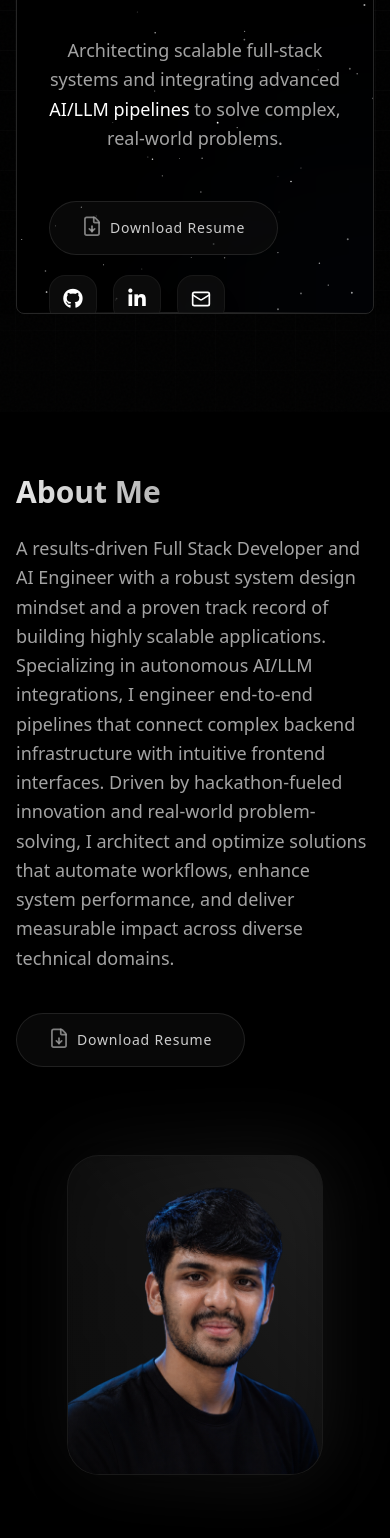
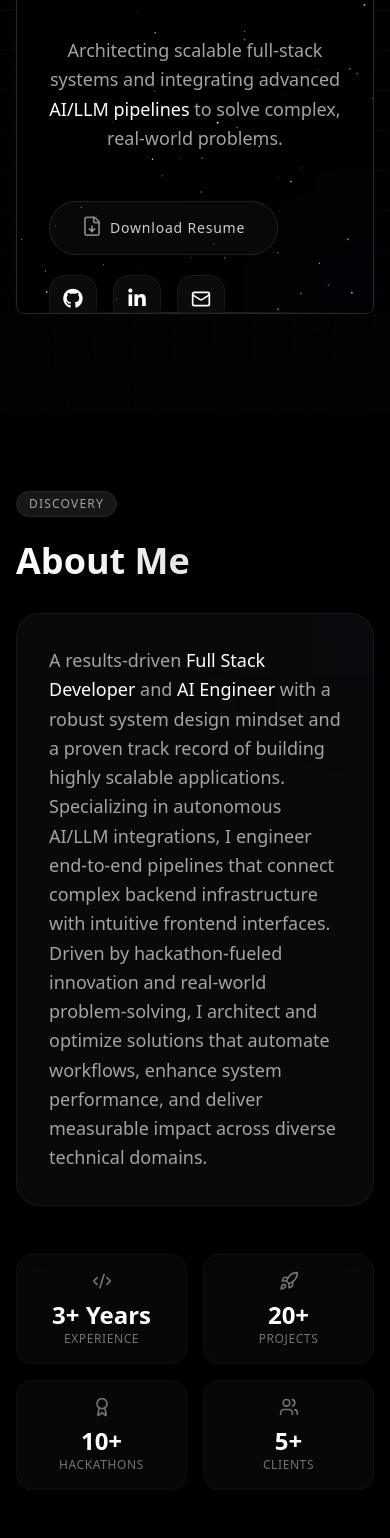
Before and after one commit to Cheezu-hub/portfolio, a React (Vite) app: page / in a window 390 px wide. Shown: the part 432-1970 px from the top of the page. Built offline with nearby package versions, Linux system fonts and the light colour scheme.

Commit message:
feat: overhaul About section with glassmorphism and interactive stats

```diff
--- a/src/components/About.tsx
+++ b/src/components/About.tsx
@@ -1,12 +1,13 @@
 import { motion } from "framer-motion";
 import { CVButton } from "@/components/ui/cv-button";
+import { Award, Code2, Rocket, Users } from "lucide-react";
 
 const containerVariants = {
   hidden: { opacity: 0 },
   visible: {
     opacity: 1,
     transition: {
-      staggerChildren: 0.2,
+      staggerChildren: 0.15,
       delayChildren: 0.1
     }
   }
@@ -14,64 +15,97 @@ const containerVariants = {
 
 const itemVariants = {
   hidden: { opacity: 0, y: 20 },
-  visible: { opacity: 1, y: 0, transition: { duration: 0.6 } }
+  visible: { opacity: 1, y: 0, transition: { duration: 0.6, ease: "easeOut" } }
 };
+
+const stats = [
+  { label: "Experience", value: "3+ Years", icon: Code2 },
+  { label: "Projects", value: "20+", icon: Rocket },
+  { label: "Hackathons", value: "10+", icon: Award },
+  { label: "Clients", value: "5+", icon: Users },
+];
 
 export function About() {
   return (
-    <section className="py-20 px-4 max-w-7xl mx-auto w-full overflow-hidden">
+    <section className="py-24 px-4 max-w-7xl mx-auto w-full overflow-hidden relative">
       <motion.div
         variants={containerVariants}
         initial="hidden"
         whileInView="visible"
         viewport={{ once: true, margin: "-100px" }}
-        className="flex flex-col md:flex-row items-center justify-between gap-12 lg:gap-20"
+        className="flex flex-col lg:flex-row items-center justify-between gap-16 lg:gap-24"
       >
         {/* Left side: Text Content */}
-        <div className="flex-1 max-w-3xl w-full">
+        <div className="flex-1 max-w-2xl w-full">
+          <motion.div variants={itemVariants} className="inline-block px-3 py-1 rounded-full bg-neutral-900 border border-neutral-800 text-xs font-medium text-neutral-400 mb-6 uppercase tracking-widest">
+            Discovery
+          </motion.div>
           <motion.h2
             variants={itemVariants}
-            className="text-3xl md:text-4xl font-bold bg-clip-text text-transparent bg-gradient-to-r from-neutral-200 to-neutral-500 mb-6"
+            className="text-4xl md:text-5xl font-bold bg-clip-text text-transparent bg-gradient-to-r from-white via-neutral-200 to-neutral-500 mb-8 font-space"
           >
             About Me
           </motion.h2>
-          <motion.p
+          <motion.div
             variants={itemVariants}
-            className="text-neutral-400 text-lg leading-relaxed"
+            className="p-8 rounded-3xl bg-neutral-900/40 border border-neutral-800/50 backdrop-blur-md shadow-2xl relative overflow-hidden group"
           >
-            A results-driven Full Stack Developer and AI Engineer with a robust system design
+            <div className="absolute top-0 right-0 w-32 h-32 bg-primary/5 blur-3xl -mr-16 -mt-16 group-hover:bg-primary/10 transition-colors duration-500"></div>
+            <p className="text-neutral-400 text-lg leading-relaxed relative z-10">
+              A results-driven <span className="text-white font-medium">Full Stack Developer</span> and <span className="text-white font-medium">AI Engineer</span> with a robust system design
               mindset and a proven track record of building highly scalable applications. Specializing
               in autonomous AI/LLM integrations, I engineer end-to-end pipelines that connect complex
               backend infrastructure with intuitive frontend interfaces. Driven by hackathon-fueled
               innovation and real-world problem-solving, I architect and optimize solutions that automate
               workflows, enhance system performance, and deliver measurable impact across diverse technical domains.
-          </motion.p>
+            </p>
+          </motion.div>
+
+          <div className="grid grid-cols-2 md:grid-cols-4 gap-4 mt-12">
+            {stats.map((stat, i) => (
+              <motion.div
+                key={stat.label}
+                variants={itemVariants}
+                className="p-4 rounded-2xl bg-neutral-900/30 border border-neutral-800/30 flex flex-col items-center justify-center text-center hover:border-neutral-700 transition-colors"
+              >
+                <stat.icon className="w-5 h-5 text-neutral-500 mb-2" />
+                <span className="text-2xl font-bold text-white font-space">{stat.value}</span>
+                <span className="text-xs text-neutral-500 uppercase tracking-wider">{stat.label}</span>
+              </motion.div>
+            ))}
+          </div>
+
           <motion.div
             variants={itemVariants}
-            className="mt-10"
+            className="mt-12 flex items-center gap-6"
           >
             <CVButton />
+            <div className="h-px flex-1 bg-neutral-800/50"></div>
           </motion.div>
         </div>
 
         {/* Right side: Portrait Image */}
         <motion.div
           variants={itemVariants}
-          className="w-full md:w-1/2 lg:w-5/12 flex justify-center md:justify-end mt-10 md:mt-0"
+          className="w-full lg:w-5/12 flex justify-center lg:justify-end mt-10 lg:mt-0"
         >
           <div className="relative group">
             {/* Background glow effect */}
-            <div className="absolute -inset-1 bg-gradient-to-r from-neutral-700 to-neutral-500 rounded-[2rem] blur-2xl opacity-20 group-hover:opacity-30 transition duration-1000 group-hover:duration-200"></div>
+            <div className="absolute -inset-4 bg-gradient-to-r from-neutral-700/20 to-neutral-500/20 rounded-[3rem] blur-3xl opacity-0 group-hover:opacity-100 transition duration-1000"></div>
 
             {/* Image container */}
-            <div className="relative w-64 h-80 sm:w-72 sm:h-96 md:w-[300px] md:h-[400px] lg:w-[360px] lg:h-[460px] rounded-[2rem] overflow-hidden border border-neutral-800/50 bg-neutral-900/50 backdrop-blur-sm shadow-2xl">
-              <div className="absolute inset-0 bg-gradient-to-tr from-neutral-950/40 via-transparent to-white/5 z-10 pointer-events-none"></div>
+            <div className="relative w-64 h-80 sm:w-72 sm:h-96 md:w-[320px] md:h-[420px] lg:w-[380px] lg:h-[480px] rounded-[2.5rem] overflow-hidden border border-neutral-800/50 bg-neutral-900 shadow-2xl transition-transform duration-700 group-hover:scale-[1.02]">
+              <div className="absolute inset-0 bg-gradient-to-tr from-neutral-950/60 via-transparent to-white/5 z-10 pointer-events-none"></div>
               <img
                 src="/images/profile-portrait.png"
                 alt="Portrait"
-                className="w-full h-full object-cover object-top grayscale-[15%] group-hover:grayscale-0 transition-all duration-700 ease-in-out group-hover:scale-[1.03]"
+                className="w-full h-full object-cover object-top grayscale-[20%] group-hover:grayscale-0 transition-all duration-1000 ease-in-out group-hover:scale-110"
                 loading="lazy"
               />
+              <div className="absolute bottom-6 left-6 right-6 p-4 rounded-2xl bg-black/60 backdrop-blur-xl border border-white/10 z-20 translate-y-4 opacity-0 group-hover:translate-y-0 group-hover:opacity-100 transition-all duration-500">
+                <p className="text-xs text-neutral-400 mb-1">Current Focus</p>
+                <p className="text-sm font-medium text-white">Scaling AI Agent Infrastructures</p>
+              </div>
             </div>
           </div>
         </motion.div>
```
Lines whose indentation alone changed are shown as unchanged.
